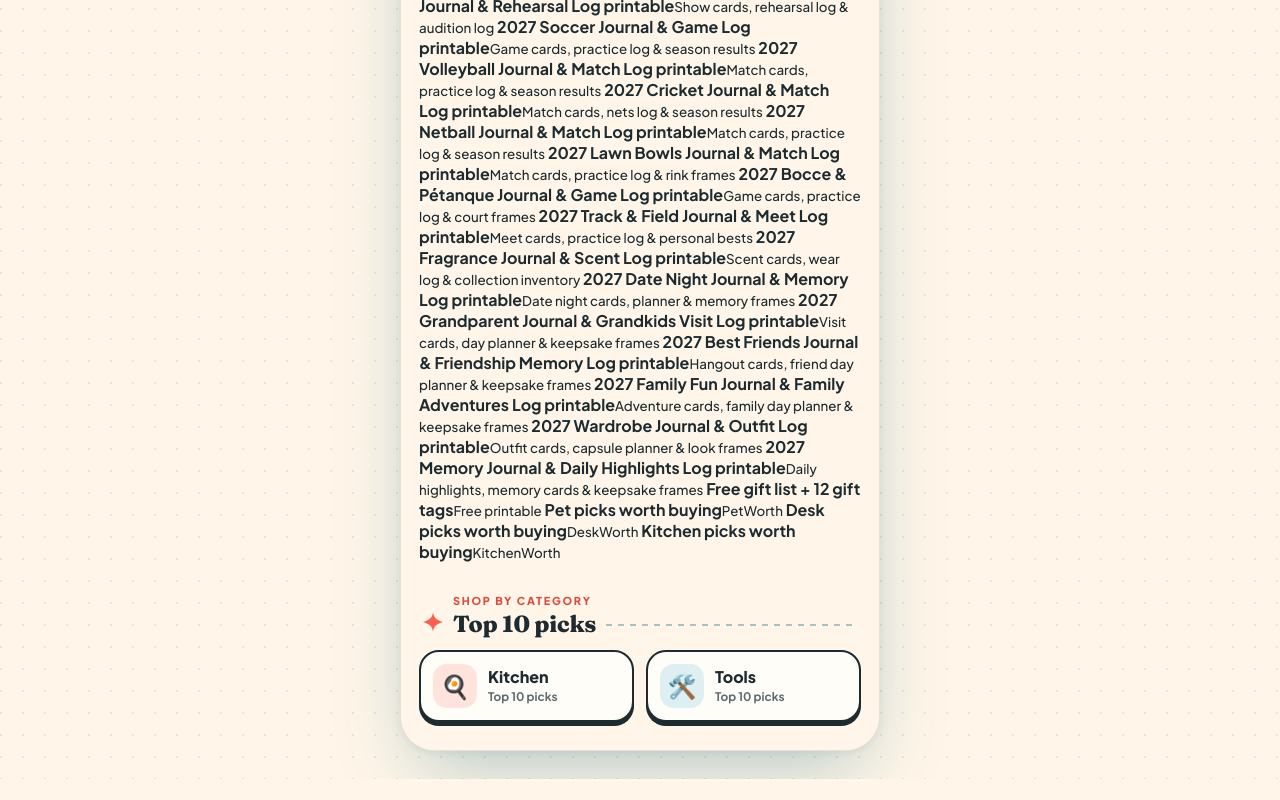
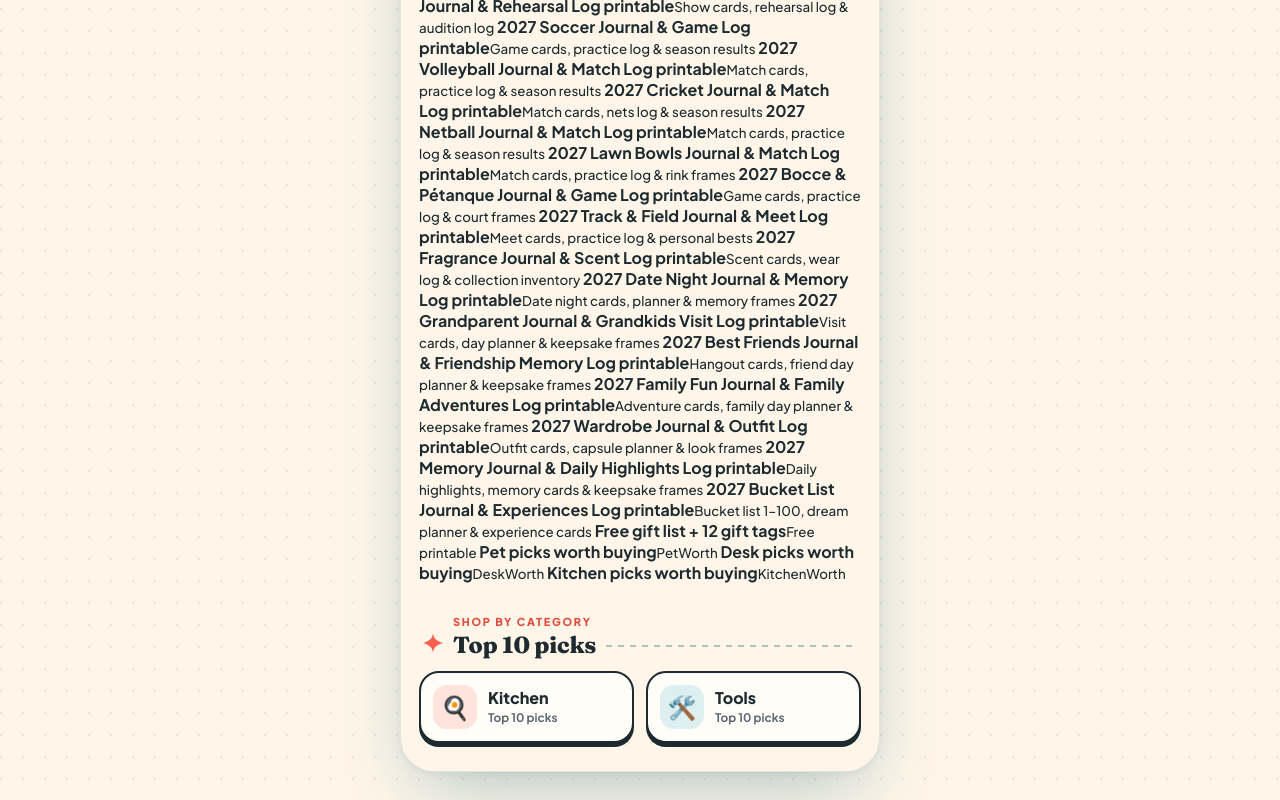
Before and after one commit to tygriffin045/worthguide-home, a plain HTML site: page links.html in a window 1280 px wide. Shown: the part 2368-3168 px from the top of the page. Before the commit the page ends 3147 px from the top, so only its background shows below. Drawn offline with Linux system fonts and the light colour scheme.

Commit message:
Add Bucket List Journal & Experiences Log button to links

```diff
--- a/links.html
+++ b/links.html
@@ -175,6 +175,7 @@ a:focus-visible{outline:3px solid var(--teal);outline-offset:4px}
 <a class="press" href="https://payhip.com/b/VhrBT"><span class="t"><b>2027 Family Fun Journal & Family Adventures Log printable</b><small>Adventure cards, family day planner & keepsake frames</small></span></a>
 <a class="press" href="https://payhip.com/b/2BOKy"><span class="t"><b>2027 Wardrobe Journal & Outfit Log printable</b><small>Outfit cards, capsule planner & look frames</small></span></a>
 <a class="press" href="https://payhip.com/b/C0NDF"><span class="t"><b>2027 Memory Journal & Daily Highlights Log printable</b><small>Daily highlights, memory cards & keepsake frames</small></span></a>
+<a class="press" href="https://payhip.com/b/yo5TV"><span class="t"><b>2027 Bucket List Journal & Experiences Log printable</b><small>Bucket list 1–100, dream planner & experience cards</small></span></a>
 <a class="press" href="https://payhip.com/b/o3eil"><span class="t"><b>Free gift list + 12 gift tags</b><small>Free printable</small></span></a>
 <a class="press" href="https://pet.theworthguide.com"><span class="t"><b>Pet picks worth buying</b><small>PetWorth</small></span></a>
 <a class="press" href="https://desk.theworthguide.com"><span class="t"><b>Desk picks worth buying</b><small>DeskWorth</small></span></a>
```
